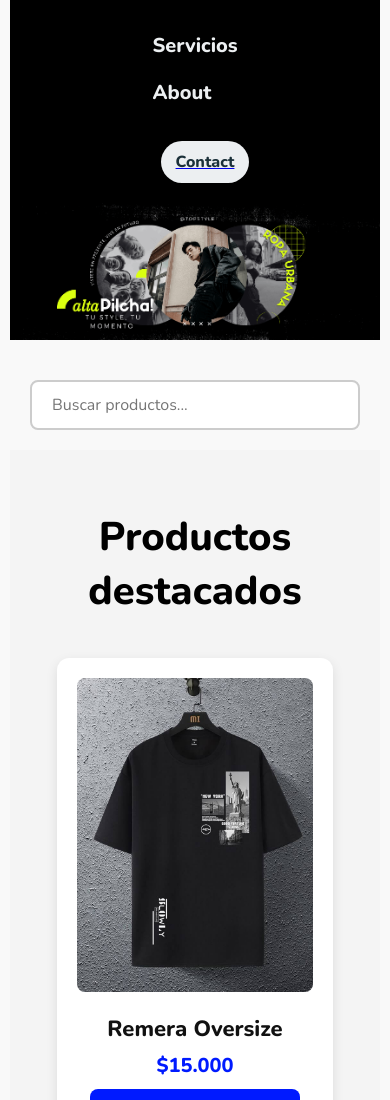
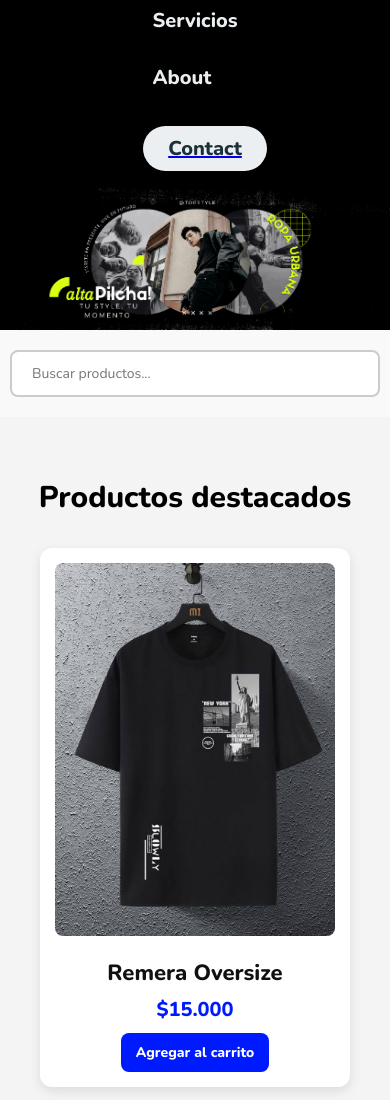
Before and after one commit to joacorg/TiendaRopaLimpia, a plain HTML site: page index.html in a window 390 px wide. Shown: the part 100-1200 px from the top of the page. Drawn offline with nearby package versions, Linux system fonts and the light colour scheme.

Commit message:
responsive

```diff
--- a/styles/about.css
+++ b/styles/about.css
@@ -3,6 +3,10 @@ html, body {
   margin: 0;
   padding: 0;
   background: linear-gradient(135deg, #000000, #1a1a1a);
+  background-attachment: fixed;
+  background-size: cover;
+  background-repeat: no-repeat;
+  background-position: center;
   color: white;
   font-family: sans-serif;
 }
@@ -72,19 +76,42 @@ html, body {
 
 
 
-@media (max-width: 768px) {
+@media (max-width: 600px) {
   .about-container {
     flex-direction: column;
     align-items: center;
+    padding: 80px 20px;
+    gap: 30px;
     text-align: center;
+  }
+
+  .about-content {
+    max-width: 100%;
+  }
+
+  .about-content h2 {
+    font-size: 28px;
+  }
+
+  .about-content p {
+    font-size: 16px;
+    line-height: 1.5;
   }
 
   .imagenes {
     flex-direction: column;
-    align-items: center;
+    gap: 20px;
   }
 
   .producto {
-    max-width: 80%;
+    max-width: 90%;
+    height: auto;
+  }
+
+  .volver-btn {
+    margin-top: 30px;
+    padding: 10px 20px;
+    font-size: 15px;
+    border-radius: 25px;
   }
 }
--- a/styles/contacto.css
+++ b/styles/contacto.css
@@ -11,8 +11,13 @@ body {
 }
 
 .contacto-container {
-  width: 100%;
+  /* width: 100%;
+  padding: 20px; */
+    width: 100%;
+  max-width: 600px;
   padding: 20px;
+  margin: auto;
+
 }
 
 .contacto-card {
@@ -89,3 +94,43 @@ button:hover {
 .volver-btn:hover {
   background-color: #2d333b;
 }
+
+@media (max-width: 768px) {
+  body {
+    padding: 20px;
+    background: linear-gradient(135deg, #000000, #1a1a1a);
+  }
+
+  .contacto-card {
+    width: 100%;
+    max-width: 95%;
+    padding: 25px 20px;
+    box-shadow: 0 0 10px rgba(0, 255, 153, 0.2);
+    font-size: 16px;
+  }
+
+  .contacto-card h1 {
+    font-size: 28px;
+    margin-bottom: 15px;
+  }
+
+  .contacto-card p {
+    font-size: 16px;
+    line-height: 1.4;
+  }
+
+  input, textarea {
+    font-size: 16px;
+    padding: 14px;
+  }
+
+  button {
+    font-size: 16px;
+    padding: 14px;
+  }
+
+  .volver-btn {
+    font-size: 15px;
+    padding: 12px 20px;
+  }
+}
--- a/styles/ecommers.css
+++ b/styles/ecommers.css
@@ -388,47 +388,104 @@ body {
   }
 }
 
-/* Celulares: menos de 600px */
+
+
+
 @media (max-width: 600px) {
   body {
-    padding: 10px;
-  }
-
-  h1 {
-    font-size: 1.8em;
-    text-align: center;
-  }
-
-  h2 {
-    font-size: 1.5em;
-    text-align: center;
+    padding: 0;
+    font-size: 16px;
   }
 
   .header {
     flex-direction: column;
     align-items: center;
+    height: auto;
+    padding: 15px 10px;
     text-align: center;
   }
 
-  .header .btn button {
-    padding: 10px 15px;
-    font-size: 16px;
+  .header .logo img {
+    height: 50px;
   }
 
-  .drop {
+  .header .nav-links {
+    display: flex;
     flex-direction: column;
     gap: 10px;
+    margin-top: 10px;
   }
 
-  .drop a {
-    font-size: 16px;
+  .header .btn {
+    margin-top: 10px;
+    width: 100%;
+    display: flex;
+    justify-content: center;
+  }
+
+  .portada img {
+    height: auto;
+    object-fit: cover;
+  }
+
+  .buscador-container {
+    margin: 20px 10px;
+  }
+
+  #buscador {
+    width: 100%;
+    font-size: 14px;
+  }
+
+  .productos {
+    flex-direction: column;
+    gap: 20px;
+    padding: 0 10px;
   }
 
   .producto {
-    width: 95%;
+    width: 100%;
+    max-width: 100%;
+    padding: 15px;
   }
 
-  .productos {
-    padding: 10px;
+  .producto h3 {
+    font-size: 1.1rem;
+  }
+
+  .producto p {
+    font-size: 1rem;
+  }
+
+  .btn-carrito {
+    padding: 10px 15px;
+    font-size: 14px;
+  }
+
+  .contenido {
+    flex-direction: column;
+    padding: 0 10px;
+  }
+
+  .bloque {
+    padding: 20px;
+  }
+
+  .bloque h2 {
+    font-size: 1.3rem;
+  }
+
+  .bloque p,
+  .ventajas li {
+    font-size: 0.95rem;
+  }
+
+  .catalogo h2 {
+    font-size: 1.5rem;
+  }
+
+  .footer {
+    padding: 15px;
+    font-size: 14px;
   }
 }
```
